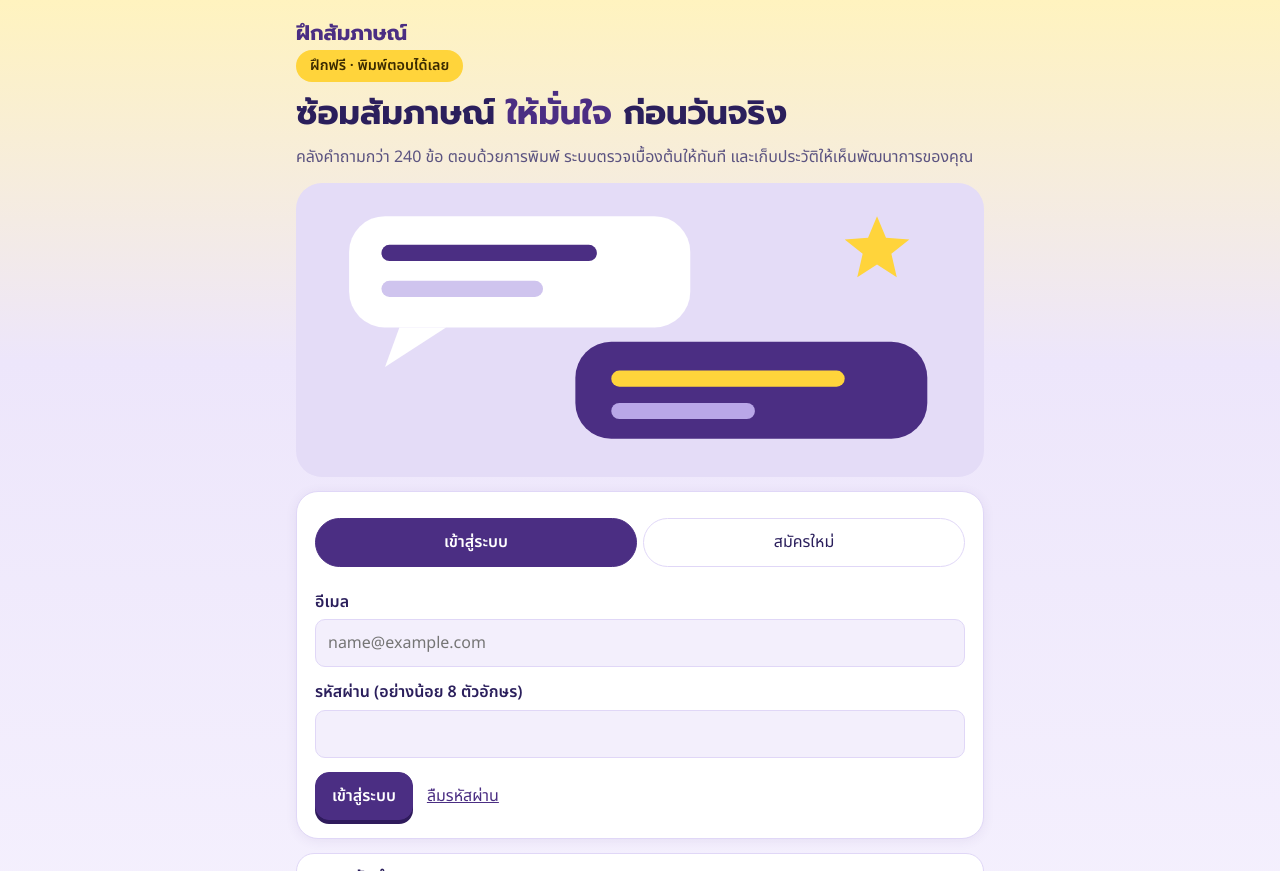
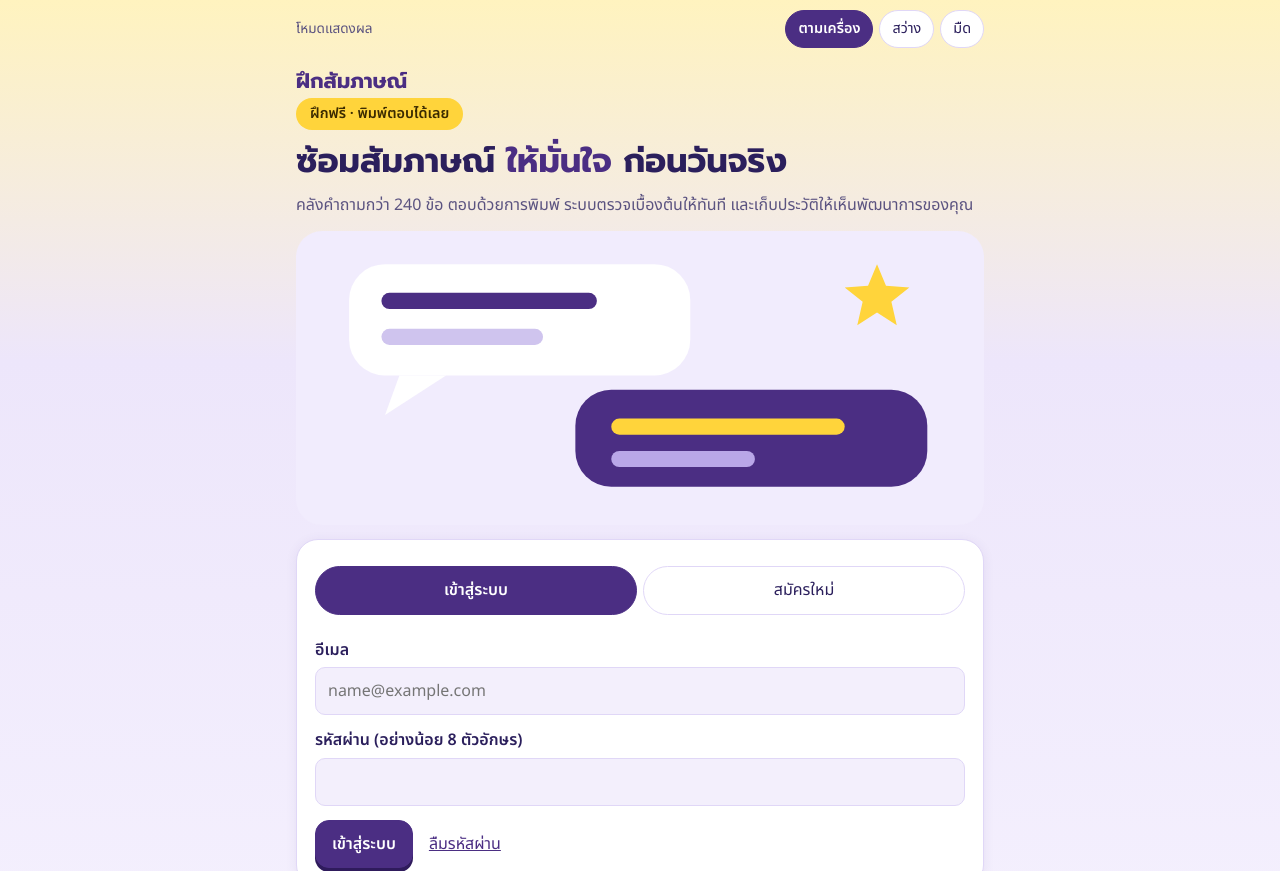
Before and after one commit to timemachine68/interview, a plain HTML site: page index.html in a window 1280 px wide. Shown: the top 871 px of the page. Drawn offline with nearby package versions, Linux system fonts and the light colour scheme.

Commit message:
เพิ่มโหมดสว่าง/มืดให้เลือกได้ และปรับการแสดงผลบนมือถือและแท็บเล็ต
Co-Authored-By: Claude Haiku 5.5 <noreply@anthropic.com>
Claude-Session: https://claude.ai/code/session_01FBTMi1EyLa3xvce3J3sHAA

```diff
--- a/index.html
+++ b/index.html
@@ -4,6 +4,7 @@
 <meta charset="utf-8">
 <meta name="viewport" content="width=device-width, initial-scale=1">
 <title>ฝึกสัมภาษณ์</title>
+<script>try{var t=localStorage.getItem("interview-theme");if(t==="light"||t==="dark")document.documentElement.dataset.theme=t;}catch(e){}</script>
 <link rel="preconnect" href="https://fonts.googleapis.com">
 <link rel="preconnect" href="https://fonts.gstatic.com" crossorigin>
 <link href="https://fonts.googleapis.com/css2?family=Noto+Sans+Thai:wght@400;600;700&family=Prompt:wght@500;700&display=swap" rel="stylesheet">
@@ -13,11 +14,14 @@
   --brand:#4B2E83;--brand-dk:#2F1B5C;--brand-ink:#fff;--acc:#FFD43B;--acc-ink:#3A2A00;
   --ok:#14663F;--ok-bg:#E6F5EC;--warn:#7A5200;--warn-bg:#FFF3BF;--bad:#B3261E;--bad-bg:#FDECEB;--chip:#F1ECFD;
   --grad:linear-gradient(180deg,#FFF3BF 0,#EDE6FB 360px,#F8F5FF 100%);
+  color-scheme:light;
 }
 @media (prefers-color-scheme:dark){
-  :root{--bg:#17132B;--card:#221C3F;--ink:#F1EEFB;--mute:#B7B0D6;--line:#3A3160;--brand:#B9A3F5;--brand-dk:#6F58B8;--brand-ink:#1A1235;--acc:#FFD43B;--acc-ink:#3A2A00;
-   --ok:#6FD6A3;--ok-bg:#16301F;--warn:#F1C36B;--warn-bg:#352A10;--bad:#FF9D96;--bad-bg:#3A1B19;--chip:#2D2650;--grad:linear-gradient(180deg,#2A2150 0,#1D1838 360px,#17132B 100%)}
+  :root:not([data-theme="light"]){--bg:#17132B;--card:#221C3F;--ink:#F1EEFB;--mute:#B7B0D6;--line:#3A3160;--brand:#B9A3F5;--brand-dk:#6F58B8;--brand-ink:#1A1235;--acc:#FFD43B;--acc-ink:#3A2A00;
+   --ok:#6FD6A3;--ok-bg:#16301F;--warn:#F1C36B;--warn-bg:#352A10;--bad:#FF9D96;--bad-bg:#3A1B19;--chip:#2D2650;--grad:linear-gradient(180deg,#2A2150 0,#1D1838 360px,#17132B 100%);color-scheme:dark}
 }
+:root[data-theme="dark"]{--bg:#17132B;--card:#221C3F;--ink:#F1EEFB;--mute:#B7B0D6;--line:#3A3160;--brand:#B9A3F5;--brand-dk:#6F58B8;--brand-ink:#1A1235;--acc:#FFD43B;--acc-ink:#3A2A00;
+   --ok:#6FD6A3;--ok-bg:#16301F;--warn:#F1C36B;--warn-bg:#352A10;--bad:#FF9D96;--bad-bg:#3A1B19;--chip:#2D2650;--grad:linear-gradient(180deg,#2A2150 0,#1D1838 360px,#17132B 100%);color-scheme:dark}
 *{box-sizing:border-box}
 body{margin:0;background:var(--grad) no-repeat var(--bg);min-height:100vh;color:var(--ink);font:16px/1.65 "Noto Sans Thai",system-ui,sans-serif}
 .wrap{max-width:720px;margin:0 auto;padding:16px}
@@ -79,9 +83,31 @@ button:disabled{opacity:.5;cursor:not-allowed}
 footer{text-align:center;margin:24px 0 8px}
 dialog{border:1px solid var(--line);border-radius:14px;background:var(--card);color:var(--ink);max-width:640px;width:calc(100% - 24px);padding:18px}
 dialog::backdrop{background:rgba(0,0,0,.5)}
+/* แถบเลือกโหมดสว่าง/มืด */
+.topbar{display:flex;justify-content:flex-end;align-items:center;gap:6px;flex-wrap:wrap;padding:10px 16px 0}
+.topbar .mute{font-size:.85rem;margin-right:auto}
+.topbar button{min-height:38px;padding:6px 12px;border-radius:999px;font-size:.9rem}
+.topbar button[aria-pressed="true"]{background:var(--brand);color:var(--brand-ink);border-color:var(--brand);font-weight:600}
+/* ปรับให้อ่านง่ายบนมือถือและแท็บเล็ต */
+h1,h2,p,li,label,.t,.q,.qitem,.msg{overflow-wrap:anywhere}
+button.link{min-height:40px;padding:8px 6px}
+.rate button{padding:10px 0;min-width:0}
+dialog{max-height:85vh;overflow:auto}
+@media (max-width:380px){
+  .hero h1{font-size:1.8rem}
+  .tabs button{padding:10px 6px;font-size:.92rem}
+  .wrap{padding:12px}
+  .card{padding:14px}
+}
 </style>
 </head>
 <body>
+<div class="wrap topbar" id="theme" role="group" aria-label="โหมดการแสดงผล">
+  <span class="mute">โหมดแสดงผล</span>
+  <button type="button" data-t="auto" onclick="setTheme('auto')">ตามเครื่อง</button>
+  <button type="button" data-t="light" onclick="setTheme('light')">สว่าง</button>
+  <button type="button" data-t="dark" onclick="setTheme('dark')">มืด</button>
+</div>
 <div class="wrap" id="app"><p class="mute">กำลังโหลด...</p></div>
 <footer class="wrap site-foot" id="foot"></footer>
 <dialog id="dlg"></dialog>
@@ -96,6 +122,18 @@ const CONTACT = "timemachine68@gmail.com";                 // ใส่อีเ
 const CREATOR = "ภานุวัฒน์ ทัดเนียม";   // ชื่อผู้สร้างที่แสดงใน footer
 const DONATE_URL = "donate.html";                // ใส่ลิงก์หน้าบริจาค เมื่อพร้อม (เว้นว่าง = ไม่แสดง)
 const PAGE = 20;
+const THEME_KEY = "interview-theme";
+function applyTheme(t){
+  if(t==="light"||t==="dark") document.documentElement.dataset.theme=t; else delete document.documentElement.dataset.theme;
+  document.querySelectorAll("#theme button").forEach(b=>b.setAttribute("aria-pressed",String(b.dataset.t===t)));
+}
+function setTheme(t){
+  try{ if(t==="light"||t==="dark") localStorage.setItem(THEME_KEY,t); else localStorage.removeItem(THEME_KEY); }catch(e){}
+  applyTheme(t);
+}
+function getTheme(){
+  try{ const v=localStorage.getItem(THEME_KEY); return v==="light"||v==="dark"?v:"auto"; }catch(e){ return "auto"; }
+}
 
 const sb = supabase.createClient(SUPABASE_URL, SUPABASE_KEY, {auth:{persistSession:true,autoRefreshToken:true,detectSessionInUrl:true}});
 const app = document.getElementById("app");
@@ -219,14 +257,14 @@ function viewAuth(mode="login", note=null){
     out,h("div",{class:"row",style:"margin-top:14px"},btn,
       mode==="login"&&h("button",{type:"button",class:"link",onclick:()=>forgot(em.value.trim(),out)},"ลืมรหัสผ่าน")));
   const bubble=()=>{const n="http://www.w3.org/2000/svg";const sv=document.createElementNS(n,"svg");sv.setAttribute("viewBox","0 0 372 150");sv.setAttribute("width","100%");sv.setAttribute("aria-hidden","true");
-    sv.innerHTML='<rect x="24" y="14" width="190" height="62" rx="20" fill="#fff"/><path d="M52 76 L44 98 L78 76 Z" fill="#fff"/><rect x="42" y="30" width="120" height="9" rx="4.5" fill="#4B2E83"/><rect x="42" y="50" width="90" height="9" rx="4.5" fill="#CFC4EE"/><rect x="150" y="84" width="196" height="54" rx="20" fill="#4B2E83"/><rect x="170" y="100" width="130" height="9" rx="4.5" fill="#FFD43B"/><rect x="170" y="118" width="80" height="9" rx="4.5" fill="#B9A7E8"/><path d="M318 14 l5 12 13 1 -10 8 3 13 -11 -7 -11 7 3 -13 -10 -8 13 -1z" fill="#FFD43B"/>';return sv;};
+    sv.innerHTML='<rect x="24" y="14" width="190" height="62" rx="20" style="fill:var(--card)"/><path d="M52 76 L44 98 L78 76 Z" style="fill:var(--card)"/><rect x="42" y="30" width="120" height="9" rx="4.5" fill="#4B2E83"/><rect x="42" y="50" width="90" height="9" rx="4.5" fill="#CFC4EE"/><rect x="150" y="84" width="196" height="54" rx="20" fill="#4B2E83"/><rect x="170" y="100" width="130" height="9" rx="4.5" fill="#FFD43B"/><rect x="170" y="118" width="80" height="9" rx="4.5" fill="#B9A7E8"/><path d="M318 14 l5 12 13 1 -10 8 3 13 -11 -7 -11 7 3 -13 -10 -8 13 -1z" fill="#FFD43B"/>';return sv;};
   mount(
     h("div",{class:"hero"},
       h("div",{class:"brandname",style:"font-weight:700;font-size:1.3rem;color:var(--brand)"},"ฝึกสัมภาษณ์"),
       h("span",{class:"badge"},"ฝึกฟรี · พิมพ์ตอบได้เลย"),
       h("h1",{},"ซ้อมสัมภาษณ์ ",h("em",{},"ให้มั่นใจ")," ก่อนวันจริง"),
       h("p",{},"คลังคำถามกว่า 240 ข้อ ตอบด้วยการพิมพ์ ระบบตรวจเบื้องต้นให้ทันที และเก็บประวัติให้เห็นพัฒนาการของคุณ"),
-      h("div",{style:"background:#E4DCF7;border-radius:26px;padding:8px 10px;margin-bottom:14px"},bubble())),
+      h("div",{style:"background:var(--chip);border-radius:26px;padding:8px 10px;margin-bottom:14px"},bubble())),
     h("div",{class:"card"},
     h("div",{class:"tabs"},
       h("button",{class:mode==="login"?"on":"",onclick:()=>viewAuth("login")},"เข้าสู่ระบบ"),
@@ -576,6 +614,7 @@ function tabMe(){
   f.append(h("div",{},"© "+new Date().getFullYear()+" "+CREATOR+" · สงวนลิขสิทธิ์"),
     h("div",{},"ติดต่อผู้พัฒนาระบบ: ",h("a",{href:"mailto:"+CONTACT},CONTACT),DONATE_URL?[" · ",h("a",{href:DONATE_URL},"ร่วมสนับสนุนค่า server")]:null));
 })();
+applyTheme(getTheme());
 route();
 </script>
 </body>
```
